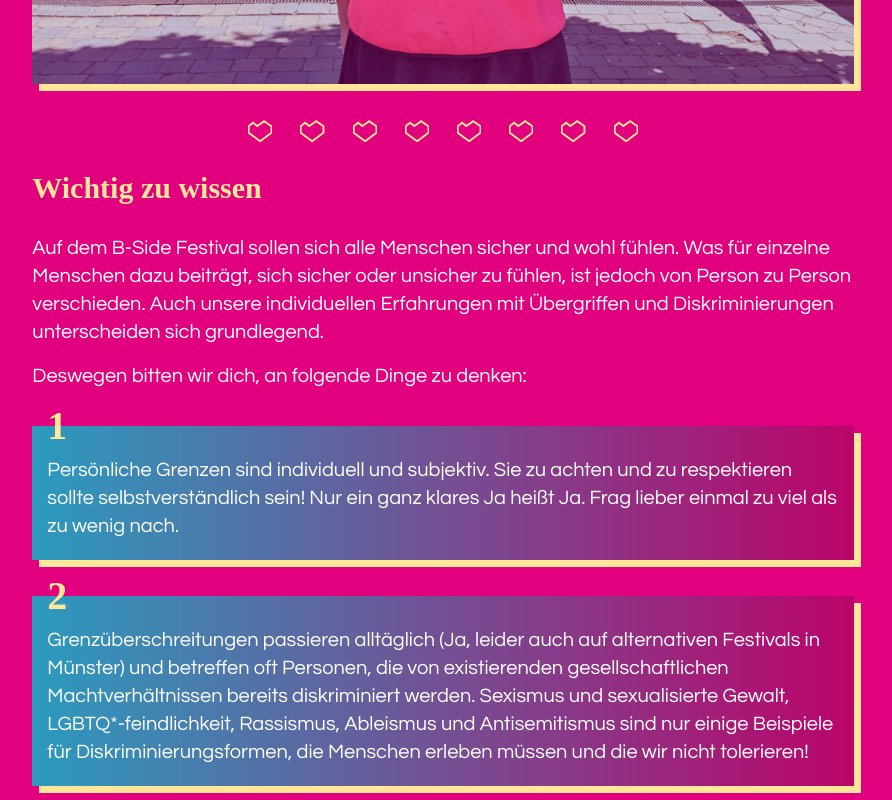
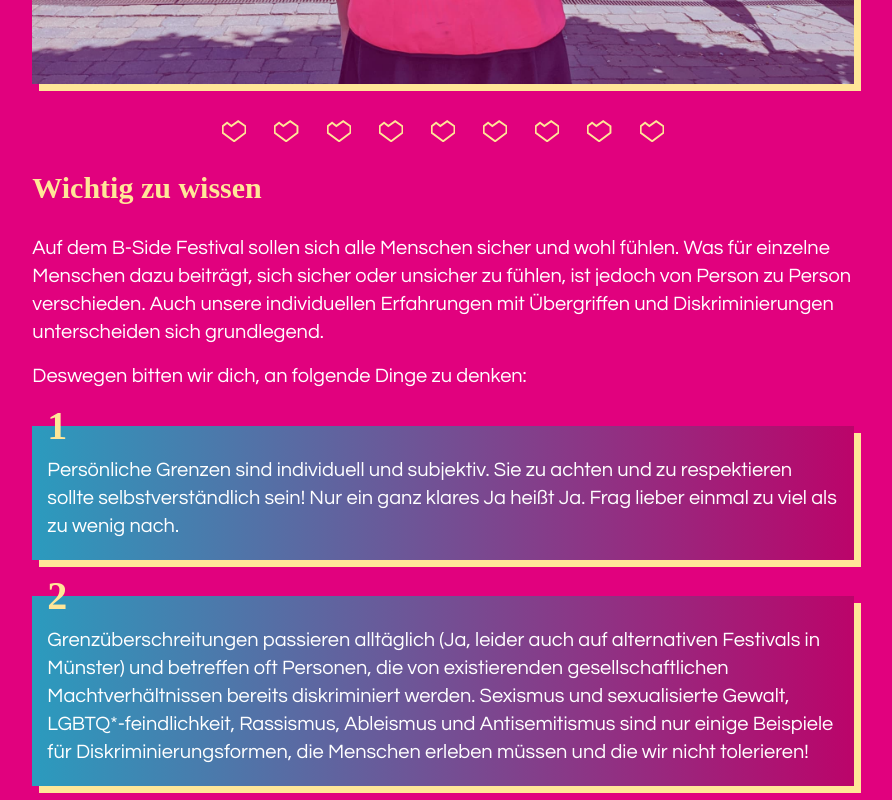
Before and after one commit to bside-ms/bside_festival, a Next.js app: page /awareness in a window 1280 px wide. Shown: the part 1200-2000 px from the top of the page, without its empty margins (197-1089 px from the left). Built offline with nearby package versions, Linux system fonts and the light colour scheme; no server answers; a web font is replaced by a local one.

Commit message:
Apply slight improvements to awareness page

```diff
--- a/components/awareness/AwarenessOverview.tsx
+++ b/components/awareness/AwarenessOverview.tsx
@@ -28,7 +28,14 @@ const InfoBox = ({ infoNumber, children, className }: { infoNumber: number, chil
 
 const HeartSeparator = ({ className }: { className?: string }): ReactElement => (
     <div className={`flex gap-7 mt-9 justify-center ${className ?? ''}`}>
-        {range(8).map(index => <BHeartSvg key={index} size={22} color="#ffe698" />)}
+        {range(9).map(index => (
+            <div
+                key={index}
+                className={index > 4 ? 'hidden md:block' : undefined}
+            >
+                <BHeartSvg size={22} color="#ffe698" />
+            </div>
+        ))}
     </div>
 );
 
@@ -48,7 +55,7 @@ const AwarenessOverview = (): ReactElement => {
             <ContentWrapper>
                 <div className="px-4">
                     <Title>
-                        Ansprechpersonen
+                        Ansprech&shy;personen
                     </Title>
 
                     <TextBlock className="mt-7">
```
